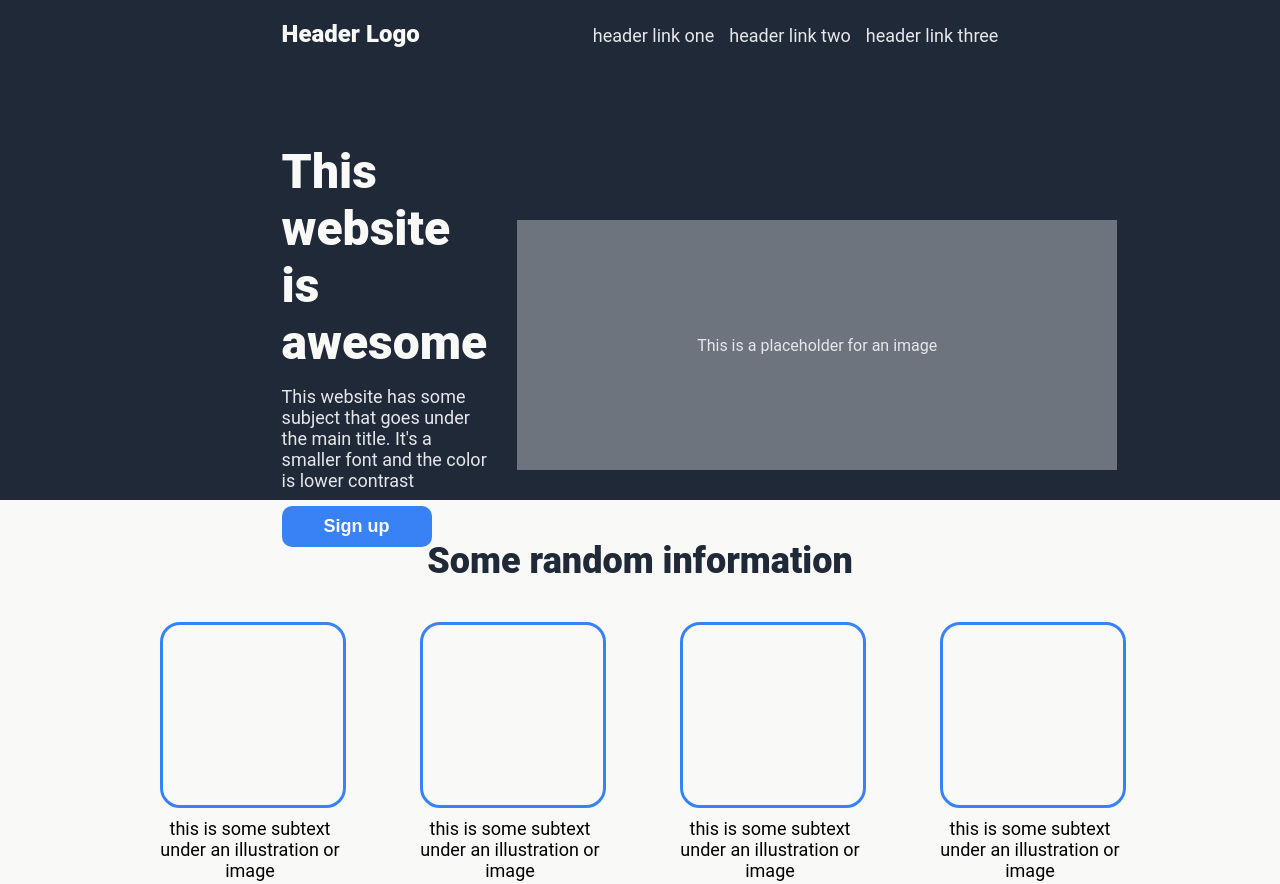
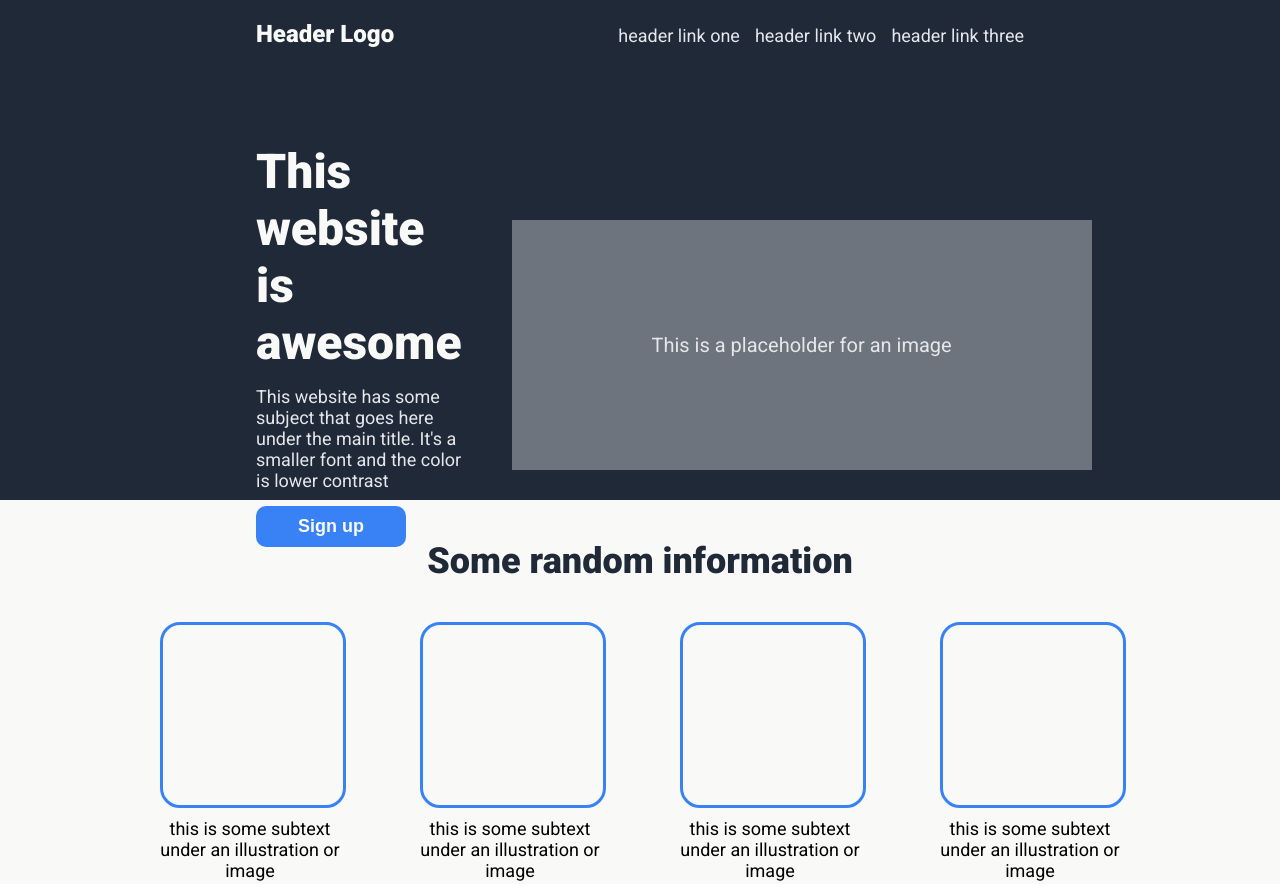
Before and after one commit to yrnisus/OdinProject-LandingPage, a plain HTML site: page index.html in a window 1280 px wide. Shown: the top 884 px of the page. Drawn offline with Linux system fonts and the light colour scheme.

Commit message:
Finished Landing Page

```diff
--- a/index.html
+++ b/index.html
@@ -5,6 +5,9 @@
     <meta charset="UTF-8">
     <meta http-equiv="X-UA-Compatible" content="IE=edge">
     <meta name="viewport" content="width=device-width, initial-scale=1.0">
+    <link rel="preconnect" href="https://fonts.googleapis.com">
+<link rel="preconnect" href="https://fonts.gstatic.com" crossorigin>
+<link href="https://fonts.googleapis.com/css2?family=Roboto:ital,wght@0,400;0,900;1,300&display=swap" rel="stylesheet">
     <link rel="stylesheet" href="./styles/style.css">
     <title>Landing Page</title>
 </head>
@@ -24,7 +27,7 @@
                 <div class="hero-left">
                     <p class="hero-main-text">This website is awesome</p>
                     <p class="hero-second-text">This website has some subject that
-                        goes under the main title. It's a smaller font and the color
+                        goes here under the main title. It's a smaller font and the color
                         is lower contrast
                     </p>
                     <button class="hero-button">Sign up</button>
@@ -84,5 +87,8 @@
         </div>
     </div>
 </body>
+<footer>
+    <div class="footer">Copyright &copy; The Odin Project 2021</div>
+    </footer>
 
 </html>
--- a/styles/style.css
+++ b/styles/style.css
@@ -11,7 +11,7 @@
     }
 
 html {
-    font-family: 'Roboto';
+    font-family: 'Roboto', sans-serif;
 }
 
 html, body, p, ul {
@@ -34,7 +34,7 @@ ul {
 }
 
 .hero-container {
-    width: 80%;
+    width: 60%;
     height: 500px;
     margin: 0 auto;
     display: flex;
@@ -45,7 +45,7 @@ ul {
     display: flex;
     justify-content: space-between;
     width: auto;
-    margin: 20px 15%;
+    margin: 20px 0;
     align-items: baseline;
 }
 
@@ -64,10 +64,10 @@ ul {
 
 .hero-lower {
     display: flex;
-    margin: 75px 15%;
-    gap: 30px;
+    margin: 75px 0;
+    gap: 50px;
+    align-items: center;
     justify-content: space-between;
-    align-items: center;
 }
 
 .hero-main-text {
@@ -85,7 +85,7 @@ ul {
 
 .hero-left {
     text-align: left;
-    width: 400px;
+    width: 460px;
 
 }
 
@@ -104,8 +104,9 @@ ul {
 
 
 .hero-image {
-    width: 600px;
+    width: 580px;
     height: 250px;
+    font-size: 20px;
     background-color: #6D747D;
     border-style: none;
     outline: none;
@@ -235,3 +236,14 @@ ul {
     background-color: var(--cta-bg);
 }
 /* Footer section */
+
+.footer {
+    height: 100px;
+    width: 100%;
+    font-size: 20px;
+    color: var(--hero-main-text);
+    background-color: var(--hero-bg);
+    display: flex;
+    justify-content: center;
+    align-items: center;
+    }
```
